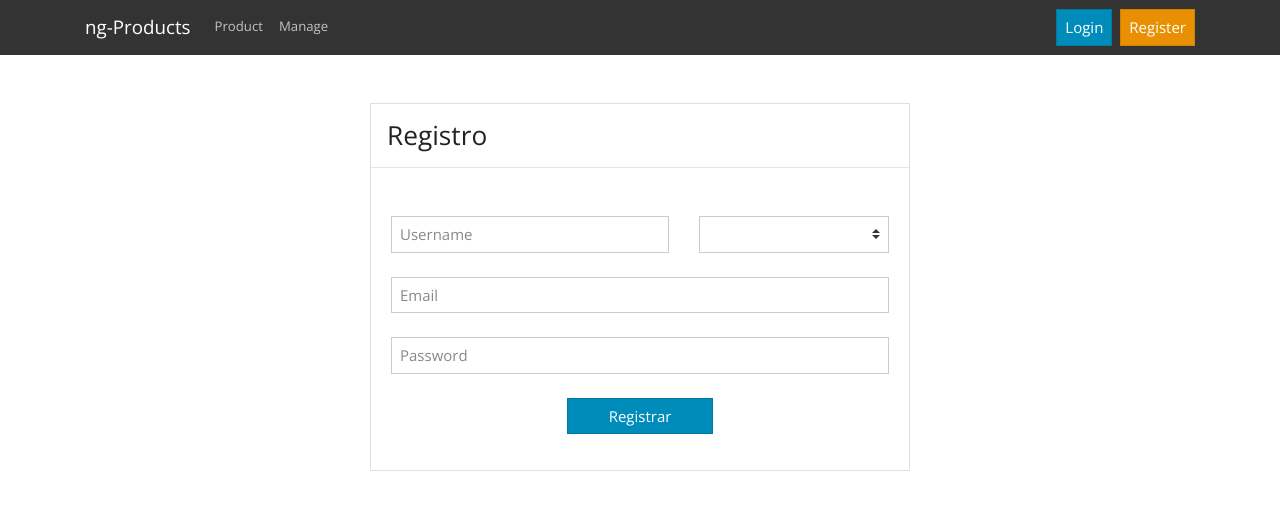
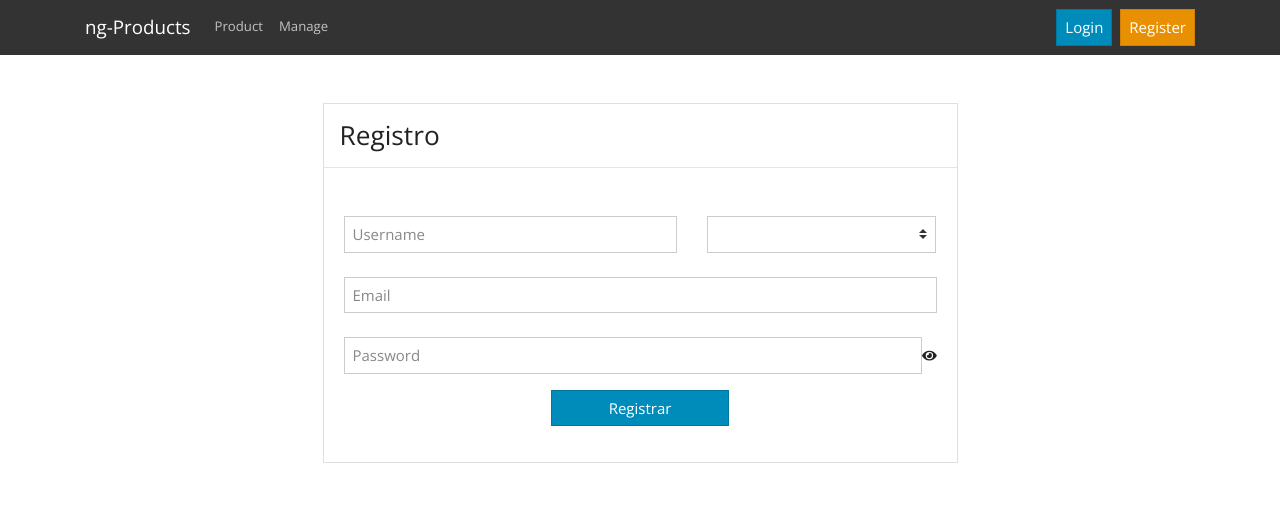
Before and after one commit to fredalbert37/product-frontend, an Angular app: page /register in a window 1280 px wide. Shown: the top 510 px of the page. Built offline with nearby package versions, Linux system fonts and the light colour scheme.

Commit message:
agregando font-awesome

```diff
--- a/src/app/components/register/register.component.html
+++ b/src/app/components/register/register.component.html
@@ -1,5 +1,5 @@
 <div class="row mt-5">
-  <div class="col-md-6 mx-auto">
+  <div class="col-md-7 mx-auto">
     <div class="card">
       <div class="card-title">
         <h3 class="m-3">Registro</h3>
@@ -28,8 +28,9 @@
           </label>
         </div>
         <div class="form-group">
-          <label class="w-100">
+          <label class="w-100 d-flex align-items-center">
             <input class="form-control" [(ngModel)]="user.password" type="password" placeholder="Password" required>
+            <i class="fas fa-eye"></i>
           </label>
         </div>
         <div class="form-group">
--- a/src/index.html
+++ b/src/index.html
@@ -7,8 +7,11 @@
   <meta name="viewport" content="width=device-width, initial-scale=1">
   <link rel="icon" type="image/x-icon" href="favicon.ico">
   <link rel="stylesheet" href="https://stackpath.bootstrapcdn.com/bootswatch/4.5.2/yeti/bootstrap.min.css">
+  <link rel="stylesheet" href="https://cdnjs.cloudflare.com/ajax/libs/font-awesome/5.15.2/css/all.min.css" integrity="sha512-HK5fgLBL+xu6dm/Ii3z4xhlSUyZgTT9tuc/hSrtw6uzJOvgRr2a9jyxxT1ely+B+xFAmJKVSTbpM/CuL7qxO8w==" crossorigin="anonymous" />
 </head>
 <body>
   <app-root></app-root>
+
+  <script src="https://cdnjs.cloudflare.com/ajax/libs/font-awesome/5.15.2/js/all.min.js" integrity="sha512-UwcC/iaz5ziHX7V6LjSKaXgCuRRqbTp1QHpbOJ4l1nw2/boCfZ2KlFIqBUA/uRVF0onbREnY9do8rM/uT/ilqw==" crossorigin="anonymous"></script>
 </body>
 </html>
```
